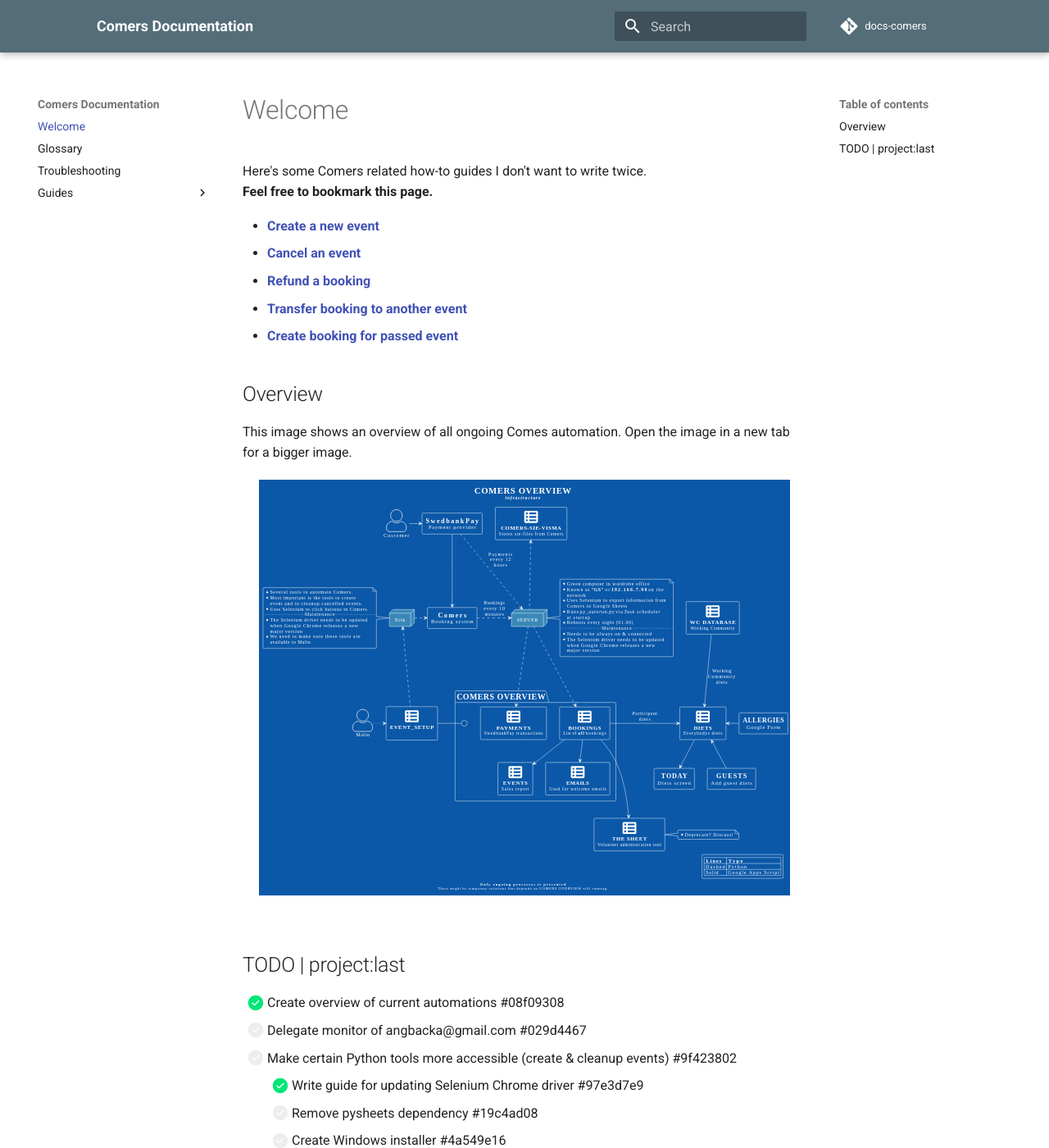
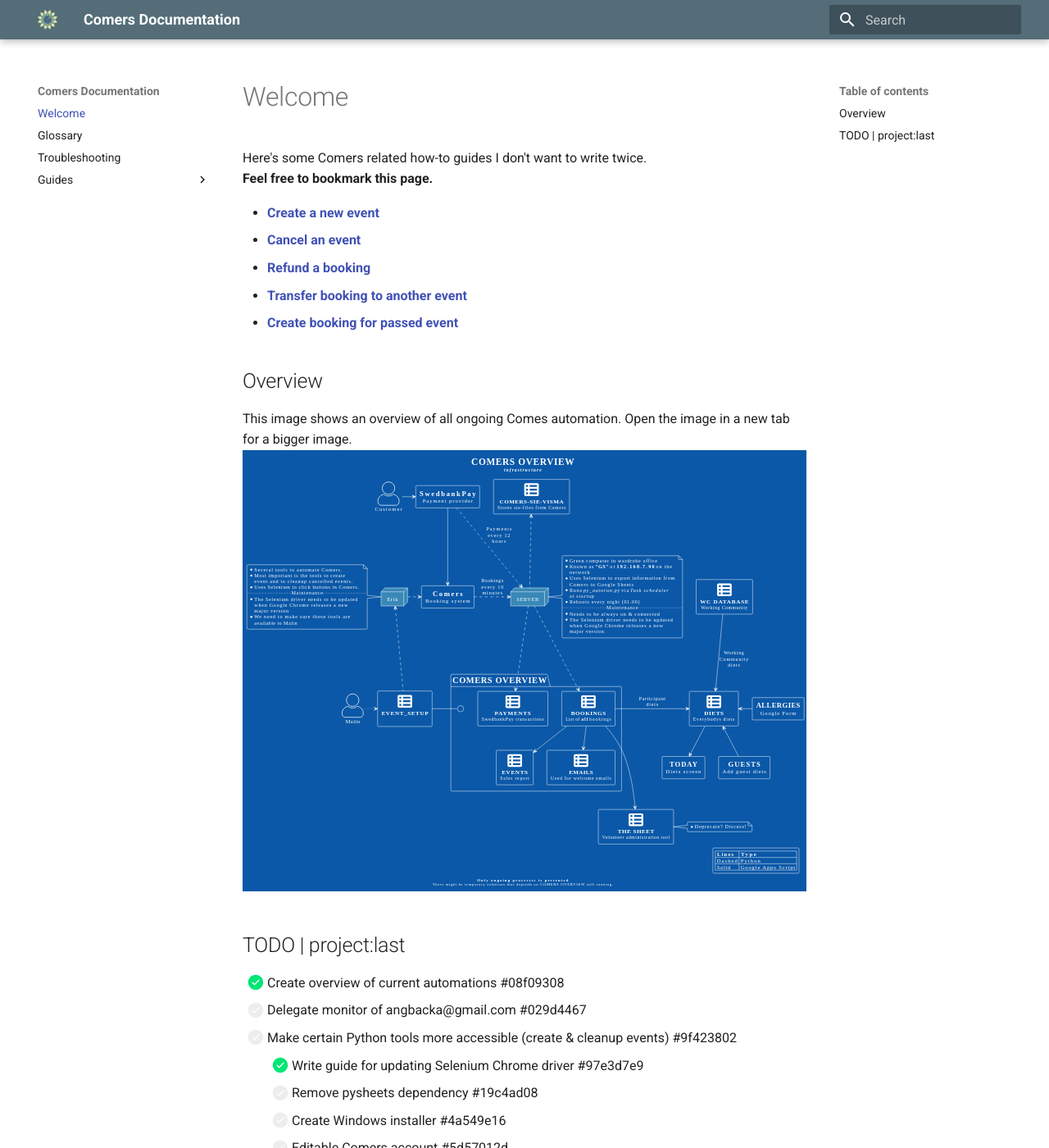
Before and after one commit to begabba/docs-comers, an MkDocs documentation site: the page built from docs/index.md, in a window 1280 px wide and 1400 px high. Shown: the whole window at 82% size. Built offline with MkDocs 1.6.1 and Material for MkDocs 9.7.7, drawn with Linux system fonts in a browser that asks for light colours; comment, search, counter and statistics services are not loaded.

Commit message:
remove custom css

```diff
--- a/docs/stylesheets/extra.css
+++ /dev/null
@@ -1,4 +0,0 @@
-img {
-	border-radius: 20px;
-	padding: 20px;
-}
--- a/mkdocs.yml
+++ b/mkdocs.yml
@@ -3,10 +3,8 @@
 site_author: "Erik"
 site_url: ""
 strict: false
-
-repo_name: "docs-comers"
-repo_url: "https://github.com/gitx-xx/docs-comers/"
-# copyright: 'Copyright &copy; 2020'
+# repo_name: "docs-comers"
+# repo_url: "https://github.com/gitx-xx/docs-comers/"
 
 theme:
   name: "material"
@@ -18,22 +16,15 @@
   font:
     text: "Roboto"
     code: "Roboto Mono"
-
   logo: "images/logo.svg"
-extra_css:
-  - "stylesheets/extra.css"
 markdown_extensions:
   - tables
   - admonition
   - toc:
       permalink: true
-#   - codehilite:
   - def_list
   - pymdownx.tasklist:
       custom_checkbox: true
-  # - pymdownx.emoji:
-      # emoji_index: !!python/name:materialx.emoji.twemoji
-      # emoji_generator: !!python/name:materialx.emoji.to_svg
 plugins:
   - search:
   - build_plantuml:
```
Also changed, not shown: 1 other file.
